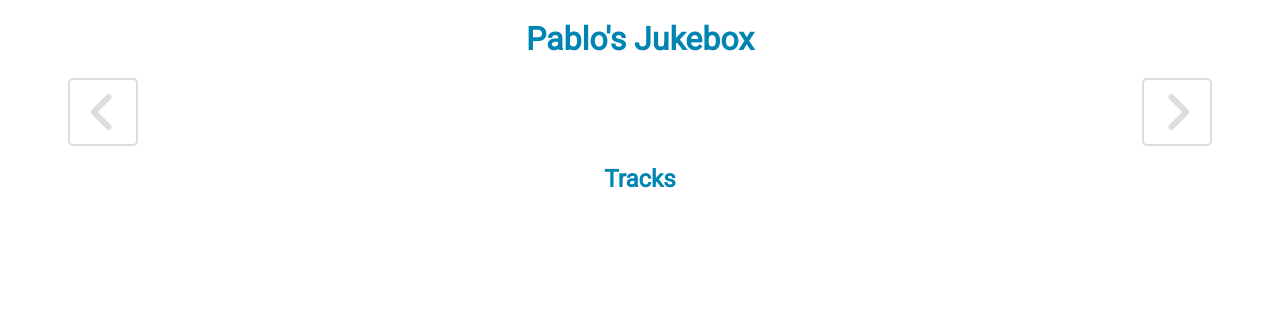
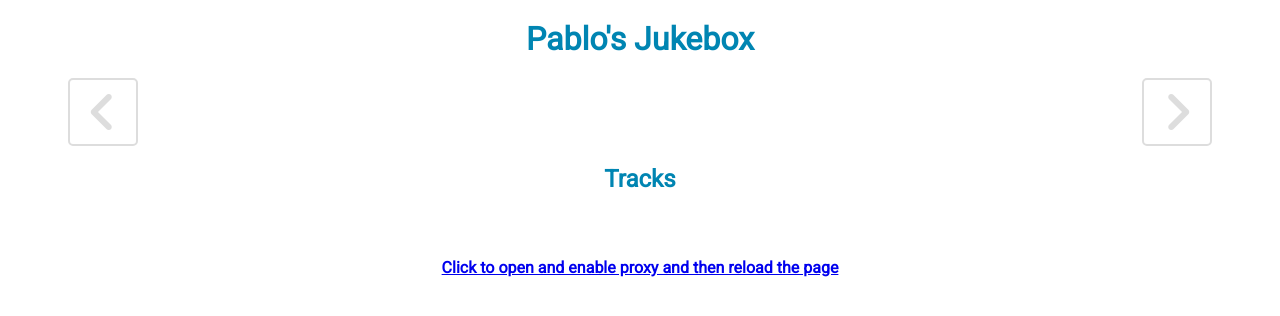
Before and after one commit to pjquesada/Pablos-Jukebox, a PHP site: page / in a window 1280 px wide. Shown: the top 316 px of the page. Run offline with PHP 8.4, Linux system fonts and the light colour scheme; some libraries are stand-ins or nearby versions.

Commit message:
Add files via upload

```diff
--- a/pjq-haku/index.html
+++ b/pjq-haku/index.html
@@ -26,5 +26,11 @@
 
         </ul>
     <script src='app.js'></script>
+    <br>
+    <div class="link">
+        <a href="https://cors-anywhere.herokuapp.com/corsdemo" target="_blank" rel="noreferrer noopener">
+            <h4 style="padding: 12px;">Click to open and enable proxy and then reload the page</h4>
+        </a>
+    </div>
 </body>
 </html>
--- a/pjq-haku/style.css
+++ b/pjq-haku/style.css
@@ -460,3 +460,19 @@ input:checked ~ label{
     width: fit-content;
     font-weight: bolder;
 }
+
+.link {
+    margin: 10px auto;
+    align-self: center;
+    text-align: center;
+    background-color: white;
+    border: 2px;
+    border-radius: 10px;
+    border-color: #888888;
+    width: fit-content;
+}
+
+.link:hover {
+    background-color: #00698C;
+    color: white;
+}
```
